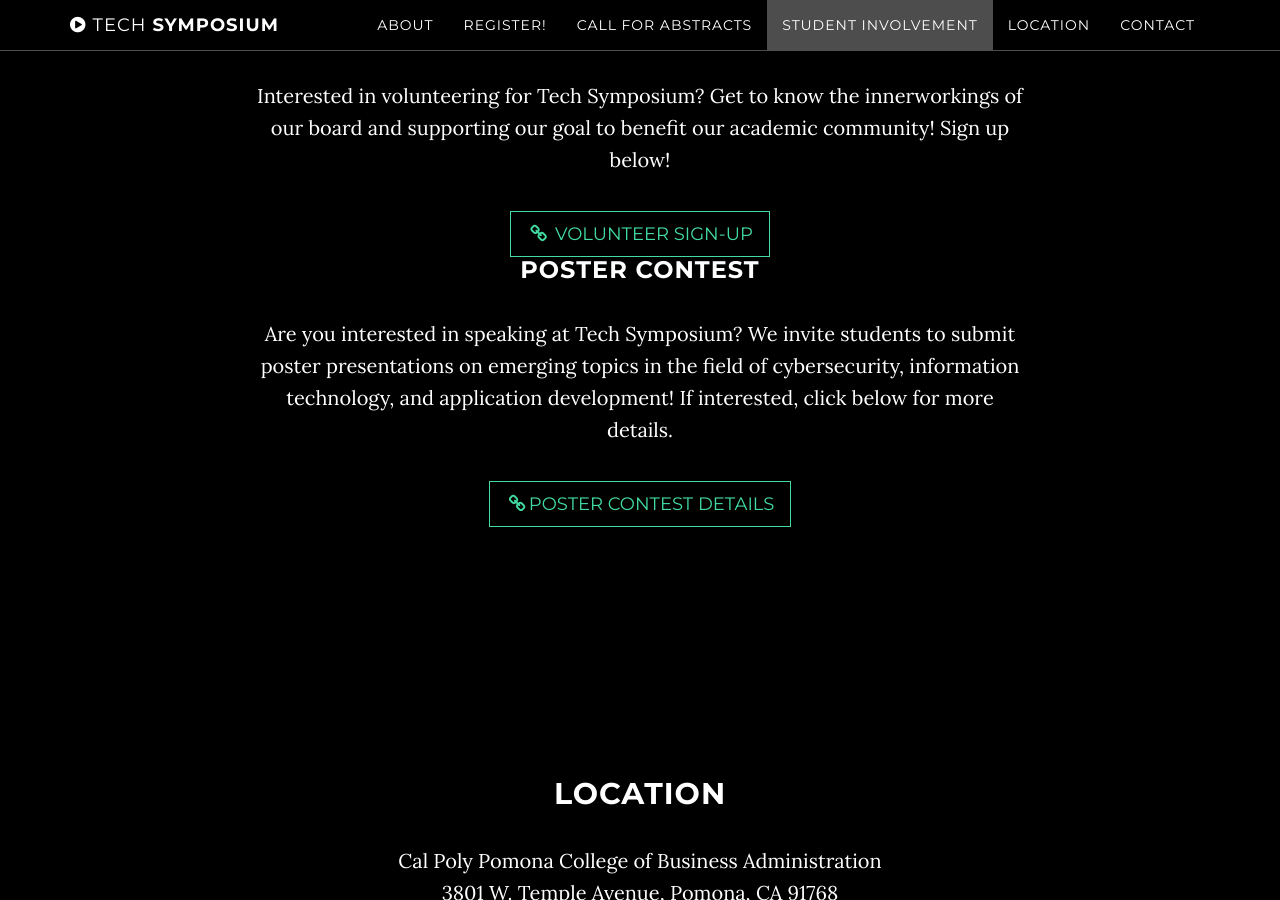
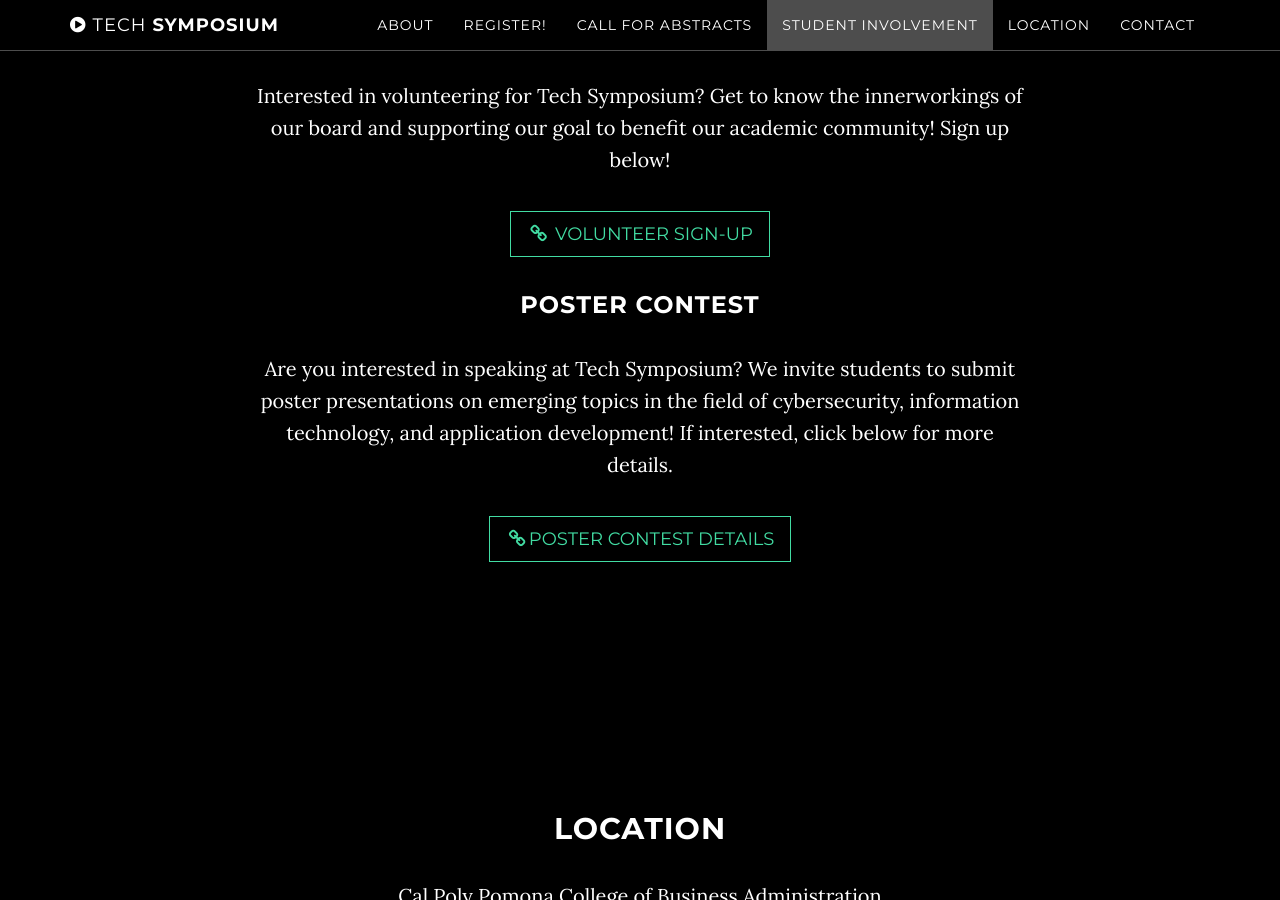
Before and after one commit to CalPolySWIFT/techsymposium-website, a Jekyll site: the page built from index.html, in a window 1280 px wide and 900 px high, scrolled down 3370 px. Built offline with Jekyll 4.4.1, drawn with Linux system fonts in a browser that asks for light colours.

Commit message:
Update index.html

```diff
--- a/index.html
+++ b/index.html
@@ -153,11 +153,11 @@ mapurl: "https://www.google.com/maps/embed/v1/place?q=college%20of%20business%20
                 to benefit our academic community! Sign up below!</p>
             <a class="btn btn-default btn-lg" href="https://forms.gle/KgYNDe2bqp68uNrz8"><i class="fa fa-link fa-fw"></i>
                 Volunteer Sign-up</a>
-
-
+            <p></p>
         </div>
     </div>
-    <div id="studentspeaker" class="row">
+
+    <div class="row">
         <div class="col-lg-8 col-lg-offset-2">
             <h3>Poster Contest</h3>
             <p>Are you interested in speaking at Tech Symposium? We invite students to submit poster
```
